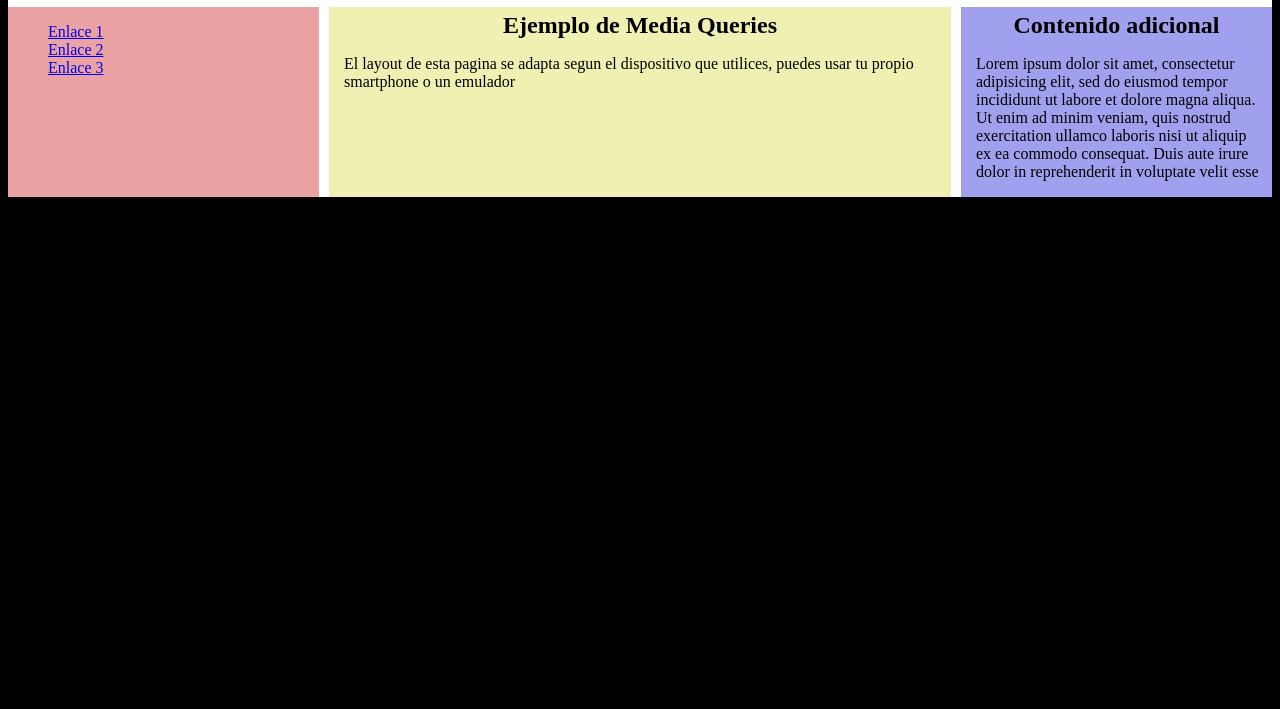
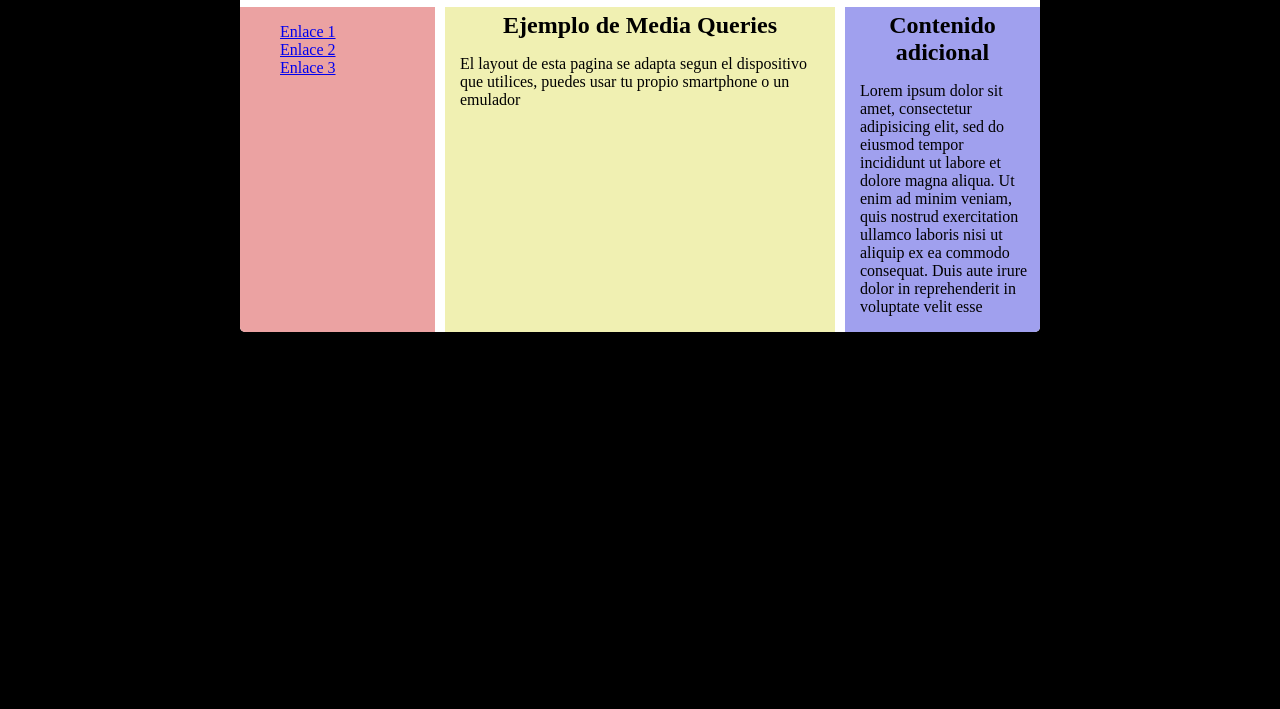
Before and after one commit to Darioqp/TareaU3CssAvanzado, a plain HTML site: page index.html in a window 1280 px wide. Shown: the part 91-800 px from the top of the page. Drawn offline with Linux system fonts and the light colour scheme.

Commit message:
se agrego el ancho fijo tanto en el container como en el media querie

```diff
--- a/base.css
+++ b/base.css
@@ -9,8 +9,10 @@ body {
 
 .container {
 	background:white;
+	width: 800px;
 	border-radius: 5px;
 	margin: auto;
+	overflow: hidden;
 	display: grid;
 	gap: 10px;
 	grid-template-columns: 1fr 2fr 1fr;
@@ -60,6 +62,7 @@ p {
 @media screen and (max-width: 800px) {
 
 	.container {
+		width: auto;
 		grid-template-areas:
 			"header header header"
 			"nav nav nav"
```
